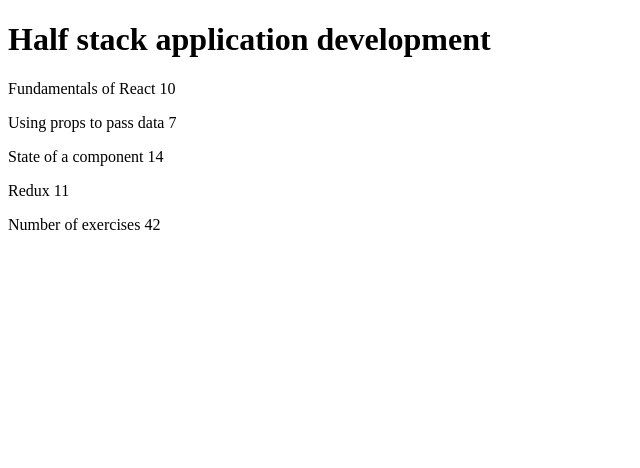
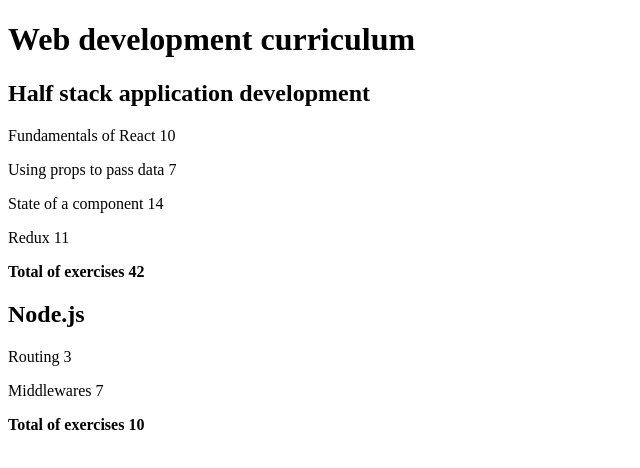
Before and after one commit to Luis-Guerra28/fullstackopen_course, a React (Vite) app in the folder part1/courseinfo/: page / in a window 1280 px wide. Shown: the top 468 px of the page, without its empty margins (0-640 px from the left). Built offline with nearby package versions, Linux system fonts and the light colour scheme.

Commit message:
Exercise 2.4

```diff
--- a/part1/courseinfo/src/App.jsx
+++ b/part1/courseinfo/src/App.jsx
@@ -1,6 +1,8 @@
-const Header = (props) => <h1>{props.course}</h1>
+const Header = ({ header }) => <h1>{header}</h1>
 
-const Total = ({ sum }) => <p>Number of exercises {sum}</p>
+const SecondaryHeader = ({ course }) => <h2>{course}</h2>
+
+const Total = ({ sum }) => <strong>Total of exercises {sum}</strong>
 
 const Part = ({ part }) => {
   return (
@@ -21,7 +23,7 @@
 const Course = ({ course }) => {
   return (
     <div>
-      <Header course={course.name}/>
+      <SecondaryHeader course={course.name}/>
       <Content parts={course.parts}/>
       <Total sum={course.parts.reduce((acc, part) => acc + part.exercises, 0)}/>
     </div>
@@ -29,7 +31,8 @@
 }
 
 const App = () => {
-  const course = {
+  const courses = [
+    {
       id: 1,
       name: 'Half stack application development',
       parts: [
@@ -54,9 +57,30 @@
           id: 4
         }
       ]
+    },
+    {
+      name: 'Node.js',
+      id: 2,
+      parts: [
+        {
+          name: 'Routing',
+          exercises: 3,
+          id: 1
+        },
+        {
+          name: 'Middlewares',
+          exercises: 7,
+          id: 2
         }
-
-  return (<Course course={course}/>)
+      ]
+    }
+  ]
+  return (
+    <div>
+      <Header header='Web development curriculum' />
+      {courses.map(course => <Course key={course.id} course={course}/>)}
+    </div>
+  )
 }
 
 export default App
```
Lines whose indentation alone changed are shown as unchanged.
